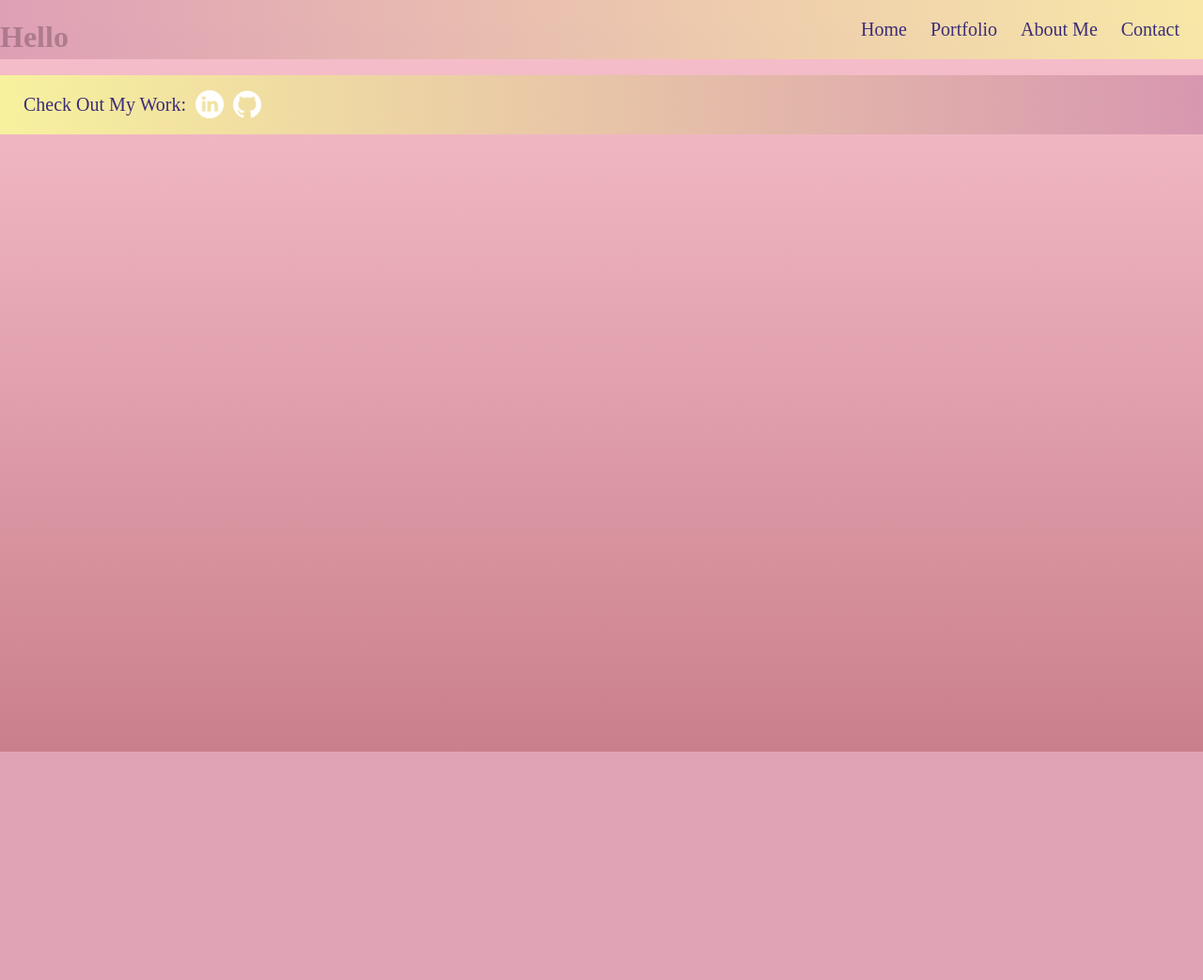
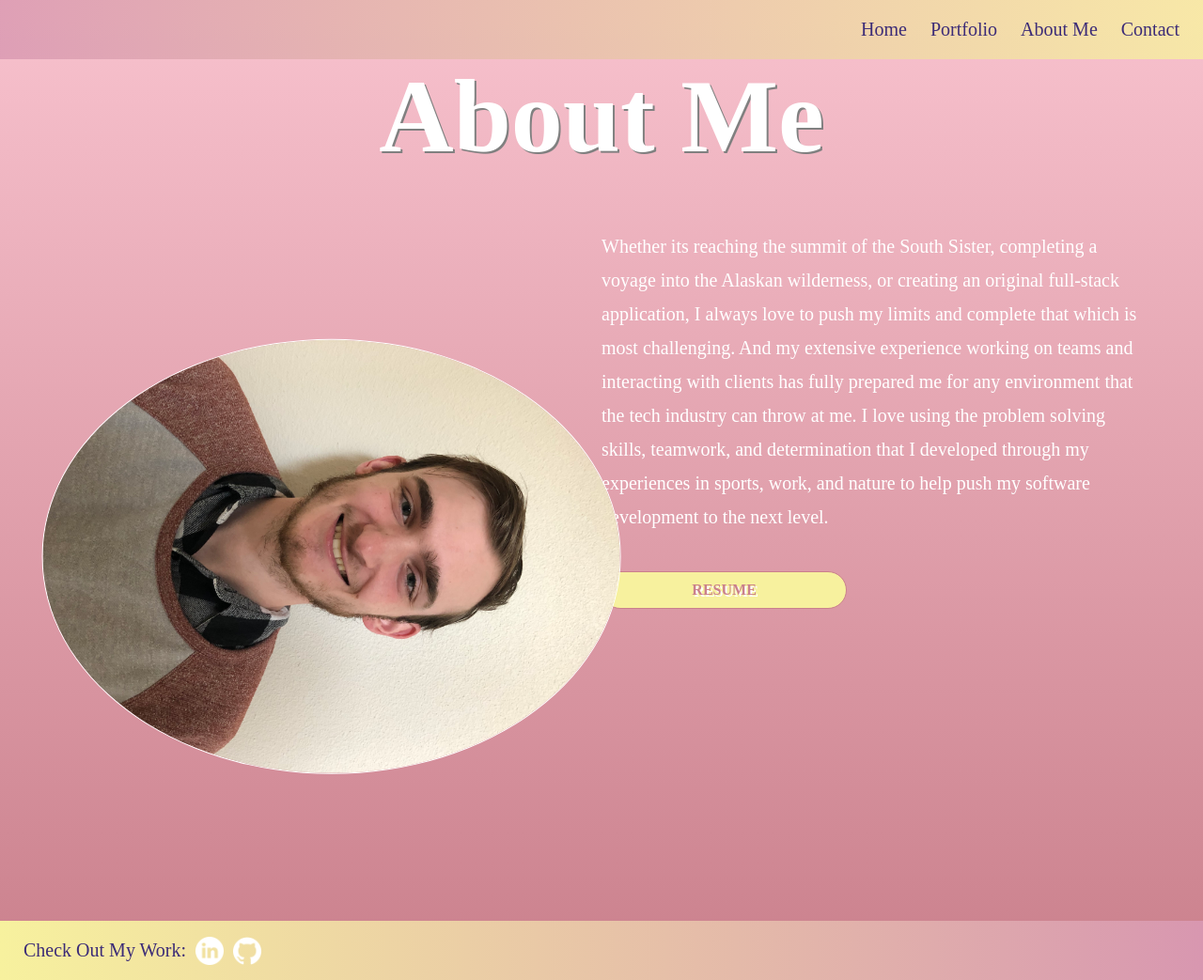
Before and after one commit to sterlingeide/portfolio, a Django app: page /about/ in a window 1280 px wide. Shown: the whole page at 94% size. Before the commit the page ends 800 px from the top, so only its background shows below. Run offline with Django 4.2, Linux system fonts and the light colour scheme.

Commit message:
completed about me

```diff
--- a/my_site/static/my_site/style.css
+++ b/my_site/static/my_site/style.css
@@ -321,9 +321,73 @@
     padding: 10px 30px;
     background-color: rgb(247, 241, 158);
     color: rgb(60, 44, 119);
+    border: solid white;
 }
 
 #email-submit:hover {
     box-shadow: 0 8px 16px 0 rgba(0,0,0,0.2), 0 6px 20px 0 rgba(0,0,0,0.19);
     cursor: pointer;
 }
+
+.about-container {
+    display: flex;
+    width: 90%;
+    margin: 50px auto 0;
+
+}
+
+#about-picture {
+    width: 50%;
+    text-align: center;
+    margin-bottom: 40px;
+}
+
+#pic {
+    width: 60%;
+    background-position: 50%;
+    border: 1px solid white;
+    border-radius: 50%;
+}
+
+#about-info {
+    width: 50%;
+}
+
+#about-text {
+    color: white;
+    font-size: 20px;
+    line-height: 1.8;
+}
+
+#resume {
+    display: flex;
+    justify-content: space-between;
+    margin-top: 40px;
+}
+
+#resume-button {
+    align-items: center;
+    width: 45%;
+    background-color: rgb(247, 241, 158);
+    padding: 10px 0;
+    border: 1px solid;
+    border-radius: 40px;
+    color: rgb(202, 128, 140);
+    text-decoration: none;
+    font-weight: 700;
+    text-shadow: 2px 2px #fff;
+    display: flex;
+    justify-content: center;
+    margin-bottom: 20px;
+}
+
+@media all and (-webkit-min-device-pixel-ratio:0) and (min-resolution: .001dpcm) {
+    #pic {
+        transform: rotate(90deg);
+        width: 80%;
+    }
+    #about-picture {
+        margin-top: 60px;
+        margin-bottom: 80px;
+    }
+}
--- a/my_site/templates/my_site/about.html
+++ b/my_site/templates/my_site/about.html
@@ -2,5 +2,18 @@
 {% load static %}
 <link rel="stylesheet" type="text/css" href="{% static 'my_site/style.css' %}">
 {% block content %}
-<h1>Hello</h1>
+    <div class="home-title">
+        <h1 id="contact-title">About Me</h1>
+    </div>
+    <div class="about-container">
+        <section id="about-picture">
+            <img id="pic" src="../../static/my_site/images/sterling.jpeg">
+        </section>
+        <section id="about-info">
+            <p id="about-text">Whether its reaching the summit of the South Sister, completing a voyage into the Alaskan wilderness, or creating an original full-stack application, I always love to push my limits and complete that which is most challenging. And my extensive experience working on teams and interacting with clients has fully prepared me for any environment that the tech industry can throw at me. I love using the problem solving skills, teamwork, and determination that I developed through my experiences in sports, work, and nature to help push my software development to the next level.</p>
+            <div id="resume">
+                <a id="resume-button" href="https://drive.google.com/file/d/1bT-enLZXvo9U6q4UmpTXT1Ui2P607s3v/view?usp=sharing" target="_blank">RESUME</a>
+            </div>
+        </section>
+    </div>
 {% endblock %}
```
Also changed, not shown: my_site/static/my_site/images/sterling.jpeg (added).
